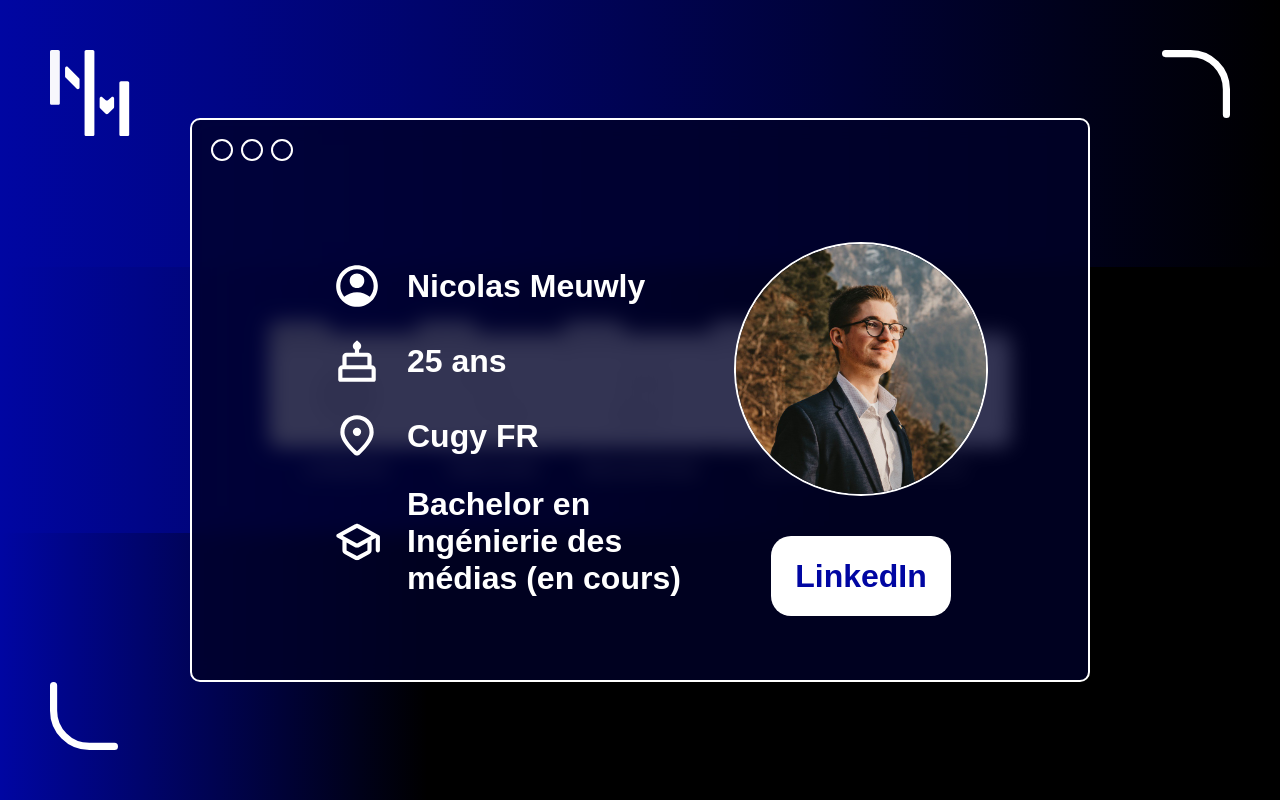
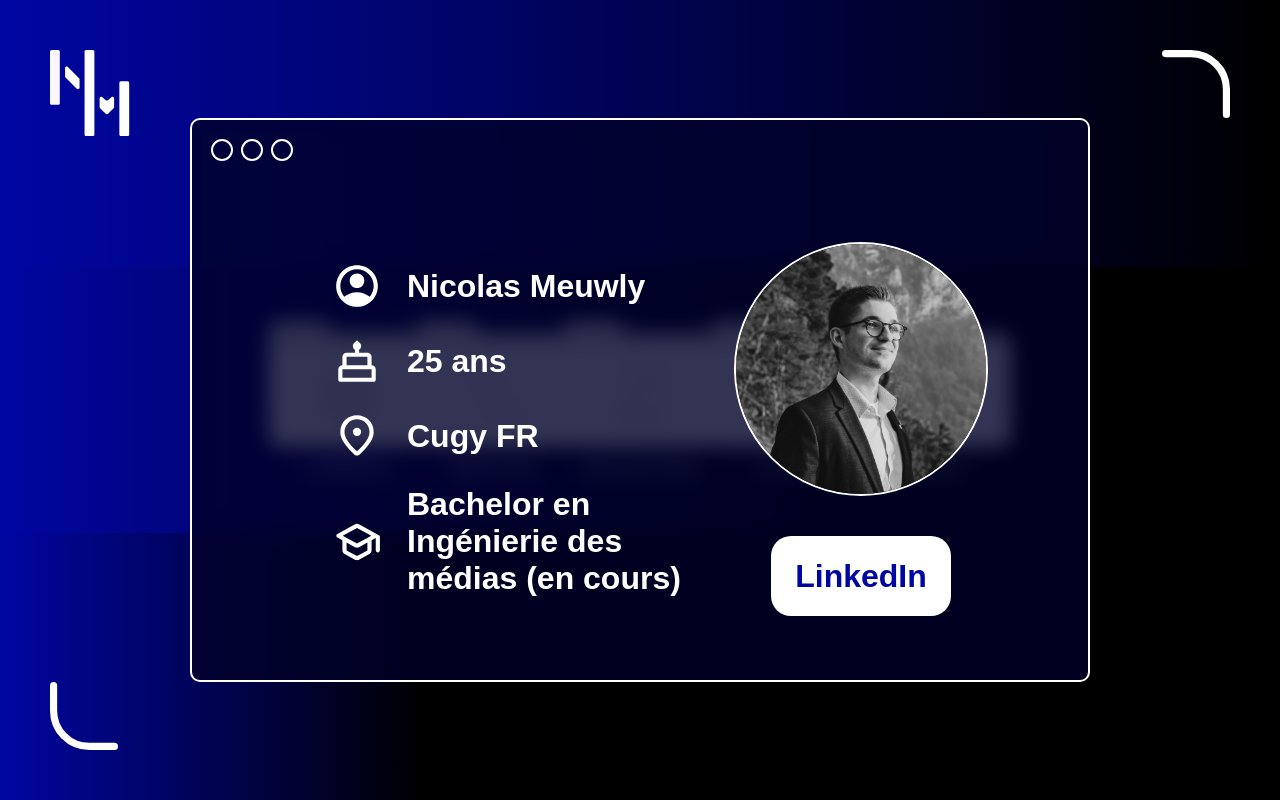
Before and after one commit to nicomeuwly/Portfolio, a Vue app: page / in a window 1280 px wide. Both pictures are taken after a click on the element "A PROPOS". Built offline with nearby package versions, Linux system fonts and the light colour scheme; a web font is replaced by a local one.

Commit message:
set photo profile in black and white

```diff
--- a/src/views/aboutWindow.vue
+++ b/src/views/aboutWindow.vue
@@ -83,6 +83,7 @@ li img {
   height: 250px;
   border-radius: 50%;
   border: 2px solid var(--white);
+  filter: grayscale(100%);
 }
 
 #profile-picture-container {
```
